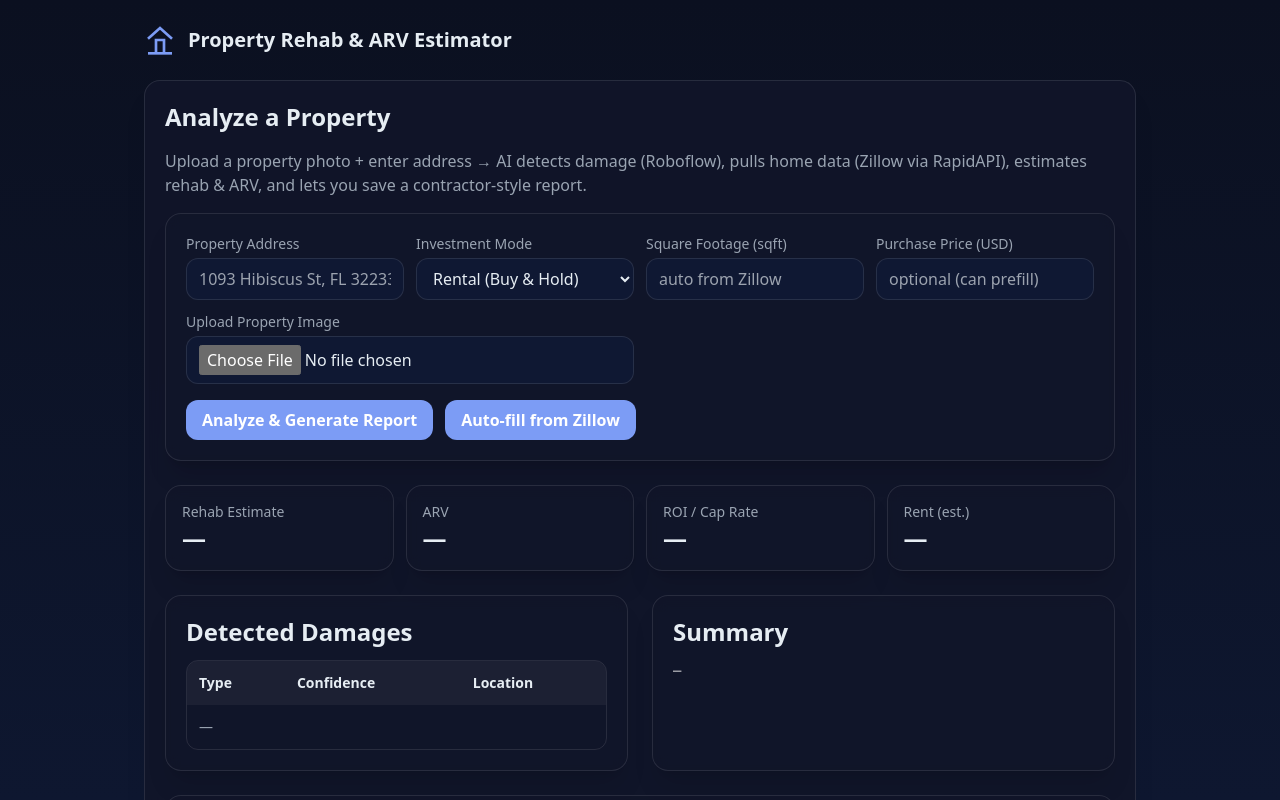
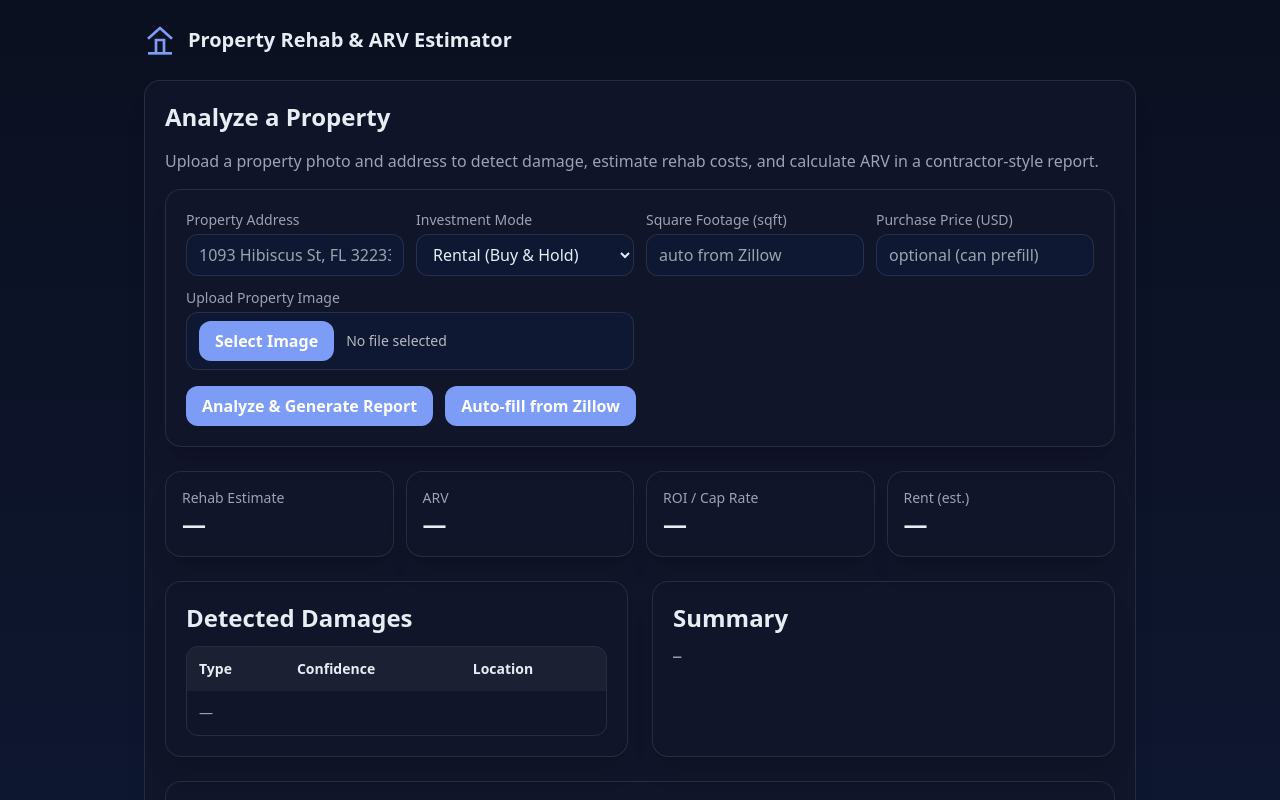
Before and after one commit to TheGiat-tech/real-estate-AI, a Next.js app in the folder real-estate-ai/: page / in a window 1280 px wide. Shown: the top 800 px of the page. Built offline with nearby package versions, Linux system fonts and the light colour scheme.

Commit message:
Refine file upload UI and marketing copy

```diff
--- a/real-estate-ai/app/components/Form.tsx
+++ b/real-estate-ai/app/components/Form.tsx
@@ -1,5 +1,5 @@
 'use client';
-import { useState } from 'react';
+import { useId, useRef, useState } from 'react';
 import KPICards from './KPICards';
 import DamageTable from './DamageTable';
 import { estimateRehab, computeARV, capRate } from '@/lib/costs';
@@ -13,6 +13,8 @@ export default function Form() {
   const [price,setPrice] = useState<number|undefined>();
   const [file,setFile] = useState<File|null>(null);
   const [busy,setBusy] = useState(false);
+  const fileInputId = useId();
+  const fileInputRef = useRef<HTMLInputElement|null>(null);
 
   const [zdata,setZdata] = useState<ZillowOut>({});
   const [detections,setDetections] = useState<any[]>([]);
@@ -70,7 +72,34 @@ export default function Form() {
           </div>
           <div><div className="muted text-sm mb-1">Square Footage (sqft)</div><input className="input" value={sqft ?? ''} onChange={e=>setSqft(Number(e.target.value)||undefined)} placeholder="auto from Zillow" /></div>
           <div><div className="muted text-sm mb-1">Purchase Price (USD)</div><input className="input" value={price ?? ''} onChange={e=>setPrice(Number(e.target.value)||undefined)} placeholder="optional (can prefill)" /></div>
-          <div className="sm:col-span-2"><div className="muted text-sm mb-1">Upload Property Image</div><input className="input" type="file" accept="image/*" onChange={e=>setFile(e.target.files?.[0]??null)} /></div>
+          <div className="sm:col-span-2">
+            <div className="muted text-sm mb-1">Upload Property Image</div>
+            <input
+              ref={fileInputRef}
+              id={fileInputId}
+              className="sr-only"
+              type="file"
+              accept="image/*"
+              onChange={e=>setFile(e.target.files?.[0]??null)}
+            />
+            <label
+              htmlFor={fileInputId}
+              role="button"
+              tabIndex={0}
+              onKeyDown={event => {
+                if(event.key === 'Enter' || event.key === ' '){
+                  event.preventDefault();
+                  fileInputRef.current?.click();
+                }
+              }}
+              className="input cursor-pointer flex items-center gap-3 hover:border-white/20 transition"
+            >
+              <span className="btn">Select Image</span>
+              <span className="text-sm text-white/70 truncate" title={file?.name ?? 'No file selected'}>
+                {file?.name ?? 'No file selected'}
+              </span>
+            </label>
+          </div>
         </div>
         <div className="flex gap-3 mt-4">
           <button className="btn" onClick={run} disabled={busy}>{busy?'Analyzing…':'Analyze & Generate Report'}</button>
--- a/real-estate-ai/app/page.tsx
+++ b/real-estate-ai/app/page.tsx
@@ -4,7 +4,7 @@ export default function Page(){
   return (
     <div className="space-y-6">
       <Section title="Analyze a Property">
-        <p className="muted">Upload a property photo + enter address → AI detects damage (Roboflow), pulls home data (Zillow via RapidAPI), estimates rehab & ARV, and lets you save a contractor-style report.</p>
+        <p className="muted">Upload a property photo and address to detect damage, estimate rehab costs, and calculate ARV in a contractor-style report.</p>
         <div className="mt-4"><Form/></div>
       </Section>
     </div>
```
